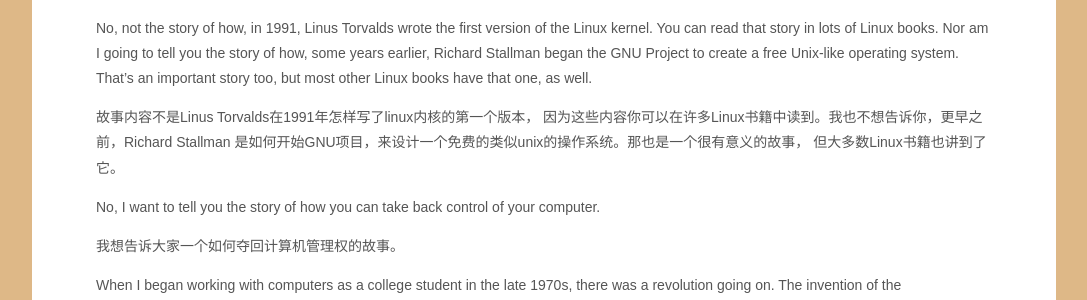
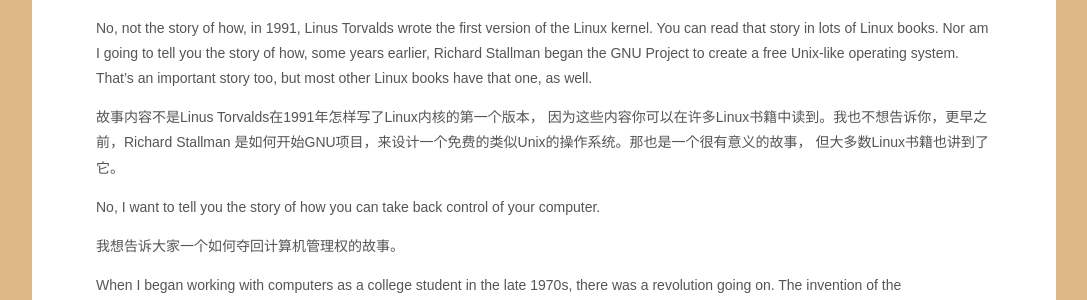
Before and after one commit to billie66/TLCL, a Jekyll site: the page built from book/introduction.md, in a window 1280 px wide and 900 px high. Shown: the part 258-558 px from the top of the window, without its empty margins (96-1183 px from the left). Built offline with Jekyll 4.4.1, drawn with Linux system fonts in a browser that asks for light colours; Markdown is read by kramdown in place of the engine named in the settings.

Commit message:
Capitalize `Linux` and `Unix`

```diff
--- a/book/introduction.md
+++ b/book/introduction.md
@@ -13,9 +13,9 @@ story of how, some years earlier, Richard Stallman began the GNU Project to crea
 Unix-like operating system. That's an important story too, but most other Linux books
 have that one, as well.
 
-故事内容不是Linus Torvalds在1991年怎样写了linux内核的第一个版本，
+故事内容不是Linus Torvalds在1991年怎样写了Linux内核的第一个版本，
 因为这些内容你可以在许多Linux书籍中读到。我也不想告诉你，更早之前，Richard Stallman
-是如何开始GNU项目，来设计一个免费的类似unix的操作系统。那也是一个很有意义的故事，
+是如何开始GNU项目，来设计一个免费的类似Unix的操作系统。那也是一个很有意义的故事，
 但大多数Linux书籍也讲到了它。
 
 No, I want to tell you the story of how you can take back control of your computer.
```
